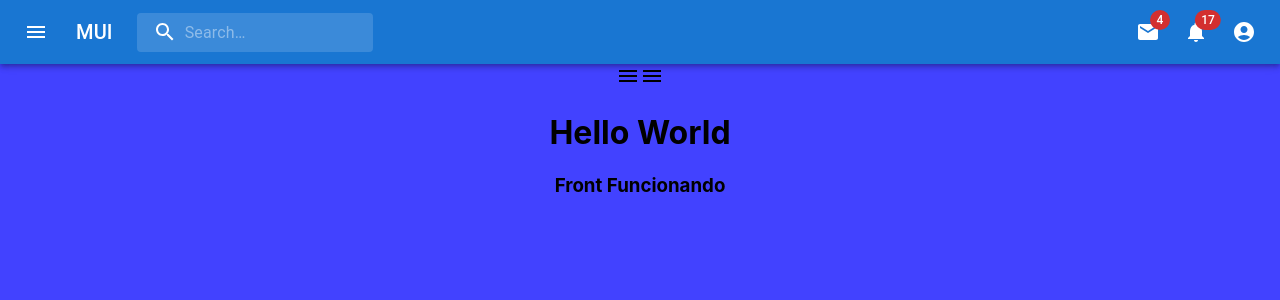
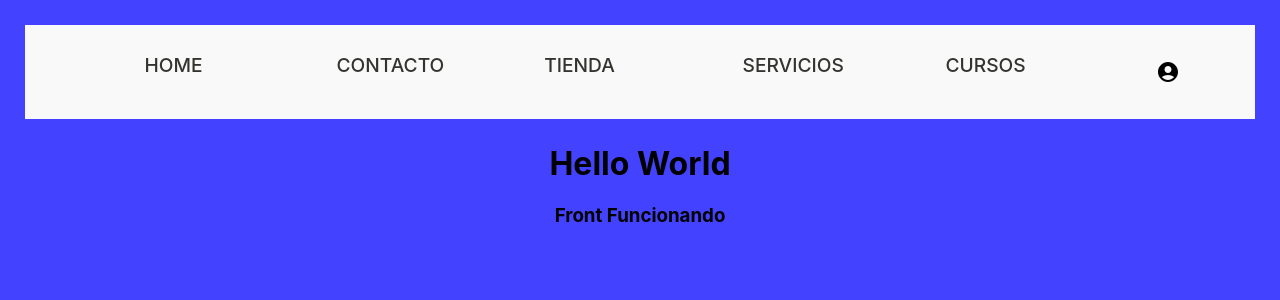
Before and after one commit to rubensauriosD/E-commerce-MACHI, a React (Create React App) app in the folder client/: page / in a window 1280 px wide. Shown: the top 300 px of the page. Built offline with nearby package versions, Linux system fonts and the light colour scheme.

Commit message:
componente visual provisional de navbar

```diff
--- a/client/src/App.js
+++ b/client/src/App.js
@@ -3,12 +3,12 @@ import { Route } from "react-router";
 import MainPage from "./Pages/MainPage";
 import { HashRouter as Router } from "react-router-dom";
 
-import PrimarySearchAppBar from "./Components/NavBar";
+import NavBar from "./Components/NavBar";
 function App() {
   return (
     <div className="App">
       <Router>
-        <Route path="/" component={PrimarySearchAppBar} />
+        <Route path="/" component={NavBar} />
         <Route exact path="/" component={MainPage} />
         <h3>Front Funcionando</h3>
       </Router>
--- a/client/src/Components/NavBar.jsx
+++ b/client/src/Components/NavBar.jsx
@@ -1,145 +1,84 @@
-import * as React from "react";
-import { styled, alpha } from "@mui/material/styles";
-import AppBar from "@mui/material/AppBar";
-import Box from "@mui/material/Box";
-import Toolbar from "@mui/material/Toolbar";
+// import * as React from "react";
+// import { styled, alpha } from "@mui/material/styles";
+// import AppBar from "@mui/material/AppBar";
+// import Box from "@mui/material/Box";
+// import Toolbar from "@mui/material/Toolbar";
 import IconButton from "@mui/material/IconButton";
-import Typography from "@mui/material/Typography";
-import InputBase from "@mui/material/InputBase";
-import Badge from "@mui/material/Badge";
-import MenuItem from "@mui/material/MenuItem";
-import Menu from "@mui/icons-material/Menu";
-import MenuIcon from "@mui/icons-material/Menu";
-import SearchIcon from "@mui/icons-material/Search";
+// import Typography from "@mui/material/Typography";
+// import InputBase from "@mui/material/InputBase";
+// import Badge from "@mui/material/Badge";
+// import MenuItem from "@mui/material/MenuItem";
+// import Menu from "@mui/icons-material/Menu";
+// import MenuIcon from "@mui/icons-material/Menu";
+// import SearchIcon from "@mui/icons-material/Search";
 import AccountCircle from "@mui/icons-material/AccountCircle";
-import MailIcon from "@mui/icons-material/Mail";
-import NotificationsIcon from "@mui/icons-material/Notifications";
-import MoreIcon from "@mui/icons-material/MoreVert";
+// import MailIcon from "@mui/icons-material/Mail";
+// import NotificationsIcon from "@mui/icons-material/Notifications";
+// import MoreIcon from "@mui/icons-material/MoreVert";
+import React from "react";
+import NavBarCSS from "../Styles/NavBar.module.css";
+import { NavLink } from "react-router-dom";
 
-const Search = styled("div")(({ theme }) => ({
-  position: "relative",
-  borderRadius: theme.shape.borderRadius,
-  backgroundColor: alpha(theme.palette.common.white, 0.15),
-  "&:hover": {
-    backgroundColor: alpha(theme.palette.common.white, 0.25),
-  },
-  marginRight: theme.spacing(2),
-  marginLeft: 0,
-  width: "100%",
-  [theme.breakpoints.up("sm")]: {
-    marginLeft: theme.spacing(3),
-    width: "auto",
-  },
-}));
-
-const SearchIconWrapper = styled("div")(({ theme }) => ({
-  padding: theme.spacing(0, 2),
-  height: "100%",
-  position: "absolute",
-  pointerEvents: "none",
-  display: "flex",
-  alignItems: "center",
-  justifyContent: "center",
-}));
-
-const StyledInputBase = styled(InputBase)(({ theme }) => ({
-  color: "inherit",
-  "& .MuiInputBase-input": {
-    padding: theme.spacing(1, 1, 1, 0),
-    // vertical padding + font size from searchIcon
-    paddingLeft: `calc(1em + ${theme.spacing(4)})`,
-    transition: theme.transitions.create("width"),
-    width: "100%",
-    [theme.breakpoints.up("md")]: {
-      width: "20ch",
-    },
-  },
-}));
-
-export default function PrimarySearchAppBar() {
-  const [anchorEl, setAnchorEl] = React.useState(null);
-  const [mobileMoreAnchorEl, setMobileMoreAnchorEl] = React.useState(null);
-
-  const isMenuOpen = Boolean(anchorEl);
-  const isMobileMenuOpen = Boolean(mobileMoreAnchorEl);
-
-  const handleProfileMenuOpen = (event) => {
-    setAnchorEl(event.currentTarget);
-  };
-
-  const handleMobileMenuClose = () => {
-    setMobileMoreAnchorEl(null);
-  };
-
-  const handleMenuClose = () => {
-    setAnchorEl(null);
-    handleMobileMenuClose();
-  };
-
-  const handleMobileMenuOpen = (event) => {
-    setMobileMoreAnchorEl(event.currentTarget);
-  };
-
-  const menuId = "primary-search-account-menu";
-  const renderMenu = (
-    <Menu
-      anchorEl={anchorEl}
-      anchorOrigin={{
-        vertical: "top",
-        horizontal: "right",
-      }}
-      id={menuId}
-      keepMounted
-      transformOrigin={{
-        vertical: "top",
-        horizontal: "right",
-      }}
-      open={isMenuOpen}
-      onClose={handleMenuClose}
+const NavBar = () => {
+  return (
+    <div className={NavBarCSS.navbar}>
+      <ul className={NavBarCSS.navlist}>
+        <li className={NavBarCSS.item}>
+          <NavLink
+            className={NavBarCSS.navlink}
+            exact
+            to="/home"
+            activeClassName="selected"
+            activeStyle={{}}
           >
-      <MenuItem onClick={handleMenuClose}>Profile</MenuItem>
-      <MenuItem onClick={handleMenuClose}>My account</MenuItem>
-    </Menu>
-  );
-
-  const mobileMenuId = "primary-search-account-menu-mobile";
-  const renderMobileMenu = (
-    <Menu
-      anchorEl={mobileMoreAnchorEl}
-      anchorOrigin={{
-        vertical: "top",
-        horizontal: "right",
-      }}
-      id={mobileMenuId}
-      keepMounted
-      transformOrigin={{
-        vertical: "top",
-        horizontal: "right",
-      }}
-      open={isMobileMenuOpen}
-      onClose={handleMobileMenuClose}
+            Home
+          </NavLink>
+        </li>
+        <li className={NavBarCSS.item}>
+          <NavLink
+            className={NavBarCSS.navlink}
+            exact
+            to="/home"
+            activeClassName="selected"
+            activeStyle={{}}
           >
-      <MenuItem>
-        <IconButton size="large" aria-label="show 4 new mails" color="inherit">
-          <Badge badgeContent={4} color="error">
-            <MailIcon />
-          </Badge>
-        </IconButton>
-        <p>Messages</p>
-      </MenuItem>
-      <MenuItem>
-        <IconButton
-          size="large"
-          aria-label="show 17 new notifications"
-          color="inherit"
+            Contacto
+          </NavLink>
+        </li>
+        <li className={NavBarCSS.item}>
+          <NavLink
+            className={NavBarCSS.navlink}
+            exact
+            to="/home"
+            activeClassName="selected"
+            activeStyle={{}}
           >
-          <Badge badgeContent={17} color="error">
-            <NotificationsIcon />
-          </Badge>
-        </IconButton>
-        <p>Notifications</p>
-      </MenuItem>
-      <MenuItem onClick={handleProfileMenuOpen}>
+            Tienda
+          </NavLink>
+        </li>
+        <li className={NavBarCSS.item}>
+          <NavLink
+            className={NavBarCSS.navlink}
+            exact
+            to="/home"
+            activeClassName="selected"
+            activeStyle={{}}
+          >
+            Servicios
+          </NavLink>
+        </li>
+        <li className={NavBarCSS.item}>
+          <NavLink
+            className={NavBarCSS.navlink}
+            exact
+            to="/home"
+            activeClassName="selected"
+            activeStyle={{}}
+          >
+            Cursos
+          </NavLink>
+        </li>
+        <li>
           <IconButton
             size="large"
             aria-label="account of current user"
@@ -149,89 +88,229 @@ export default function PrimarySearchAppBar() {
           >
             <AccountCircle />
           </IconButton>
-        <p>Profile</p>
-      </MenuItem>
-    </Menu>
+        </li>
+      </ul>
+    </div>
   );
+};
+export default NavBar;
 
-  return (
-    <Box sx={{ flexGrow: 1 }}>
-      <AppBar position="static">
-        <Toolbar>
-          <IconButton
-            size="large"
-            edge="start"
-            color="inherit"
-            aria-label="open drawer"
-            sx={{ mr: 2 }}
-          >
-            <MenuIcon />
-          </IconButton>
-          <Typography
-            variant="h6"
-            noWrap
-            component="div"
-            sx={{ display: { xs: "none", sm: "block" } }}
-          >
-            MUI
-          </Typography>
-          <Search>
-            <SearchIconWrapper>
-              <SearchIcon />
-            </SearchIconWrapper>
-            <StyledInputBase
-              placeholder="Search…"
-              inputProps={{ "aria-label": "search" }}
-            />
-          </Search>
-          <Box sx={{ flexGrow: 1 }} />
-          <Box sx={{ display: { xs: "none", md: "flex" } }}>
-            <IconButton
-              size="large"
-              aria-label="show 4 new mails"
-              color="inherit"
-            >
-              <Badge badgeContent={4} color="error">
-                <MailIcon />
-              </Badge>
-            </IconButton>
-            <IconButton
-              size="large"
-              aria-label="show 17 new notifications"
-              color="inherit"
-            >
-              <Badge badgeContent={17} color="error">
-                <NotificationsIcon />
-              </Badge>
-            </IconButton>
-            <IconButton
-              size="large"
-              edge="end"
-              aria-label="account of current user"
-              aria-controls={menuId}
-              aria-haspopup="true"
-              onClick={handleProfileMenuOpen}
-              color="inherit"
-            >
-              <AccountCircle />
-            </IconButton>
-          </Box>
-          <Box sx={{ display: { xs: "flex", md: "none" } }}>
-            <IconButton
-              size="large"
-              aria-label="show more"
-              aria-controls={mobileMenuId}
-              aria-haspopup="true"
-              onClick={handleMobileMenuOpen}
-              color="inherit"
-            >
-              <MoreIcon />
-            </IconButton>
-          </Box>
-        </Toolbar>
-      </AppBar>
-      {renderMobileMenu}
-      {renderMenu}
-    </Box>
-  );
-}
+// const Search = styled("div")(({ theme }) => ({
+//   position: "relative",
+//   borderRadius: theme.shape.borderRadius,
+//   backgroundColor: alpha(theme.palette.common.white, 0.15),
+//   "&:hover": {
+//     backgroundColor: alpha(theme.palette.common.white, 0.25),
+//   },
+//   marginRight: theme.spacing(2),
+//   marginLeft: 0,
+//   width: "100%",
+//   [theme.breakpoints.up("sm")]: {
+//     marginLeft: theme.spacing(3),
+//     width: "auto",
+//   },
+// }));
+
+// const SearchIconWrapper = styled("div")(({ theme }) => ({
+//   padding: theme.spacing(0, 2),
+//   height: "100%",
+//   position: "absolute",
+//   pointerEvents: "none",
+//   display: "flex",
+//   alignItems: "center",
+//   justifyContent: "center",
+// }));
+
+// const StyledInputBase = styled(InputBase)(({ theme }) => ({
+//   color: "inherit",
+//   "& .MuiInputBase-input": {
+//     padding: theme.spacing(1, 1, 1, 0),
+//     // vertical padding + font size from searchIcon
+//     paddingLeft: `calc(1em + ${theme.spacing(4)})`,
+//     transition: theme.transitions.create("width"),
+//     width: "100%",
+//     [theme.breakpoints.up("md")]: {
+//       width: "20ch",
+//     },
+//   },
+// }));
+
+// export default function PrimarySearchAppBar() {
+//   const [anchorEl, setAnchorEl] = React.useState(null);
+//   const [mobileMoreAnchorEl, setMobileMoreAnchorEl] = React.useState(null);
+
+//   const isMenuOpen = Boolean(anchorEl);
+//   const isMobileMenuOpen = Boolean(mobileMoreAnchorEl);
+
+//   const handleProfileMenuOpen = (event) => {
+//     setAnchorEl(event.currentTarget);
+//   };
+
+//   const handleMobileMenuClose = () => {
+//     setMobileMoreAnchorEl(null);
+//   };
+
+//   const handleMenuClose = () => {
+//     setAnchorEl(null);
+//     handleMobileMenuClose();
+//   };
+
+//   const handleMobileMenuOpen = (event) => {
+//     setMobileMoreAnchorEl(event.currentTarget);
+//   };
+
+//   const menuId = "primary-search-account-menu";
+//   const renderMenu = (
+//     <Menu
+//       anchorEl={anchorEl}
+//       anchorOrigin={{
+//         vertical: "top",
+//         horizontal: "right",
+//       }}
+//       id={menuId}
+//       keepMounted
+//       transformOrigin={{
+//         vertical: "top",
+//         horizontal: "right",
+//       }}
+//       open={isMenuOpen}
+//       onClose={handleMenuClose}
+//     >
+//       <MenuItem onClick={handleMenuClose}>Profile</MenuItem>
+//       <MenuItem onClick={handleMenuClose}>My account</MenuItem>
+//     </Menu>
+//   );
+
+//   const mobileMenuId = "primary-search-account-menu-mobile";
+//   const renderMobileMenu = (
+//     <Menu
+//       anchorEl={mobileMoreAnchorEl}
+//       anchorOrigin={{
+//         vertical: "top",
+//         horizontal: "right",
+//       }}
+//       id={mobileMenuId}
+//       keepMounted
+//       transformOrigin={{
+//         vertical: "top",
+//         horizontal: "right",
+//       }}
+//       open={isMobileMenuOpen}
+//       onClose={handleMobileMenuClose}
+//     >
+//       <MenuItem>
+//         <IconButton size="large" aria-label="show 4 new mails" color="inherit">
+//           <Badge badgeContent={4} color="error">
+//             <MailIcon />
+//           </Badge>
+//         </IconButton>
+//         <p>Messages</p>
+//       </MenuItem>
+//       <MenuItem>
+//         <IconButton
+//           size="large"
+//           aria-label="show 17 new notifications"
+//           color="inherit"
+//         >
+//           <Badge badgeContent={17} color="error">
+//             <NotificationsIcon />
+//           </Badge>
+//         </IconButton>
+//         <p>Notifications</p>
+//       </MenuItem>
+//       <MenuItem onClick={handleProfileMenuOpen}>
+//         <IconButton
+//           size="large"
+//           aria-label="account of current user"
+//           aria-controls="primary-search-account-menu"
+//           aria-haspopup="true"
+//           color="inherit"
+//         >
+//           <AccountCircle />
+//         </IconButton>
+//         <p>Profile</p>
+//       </MenuItem>
+//     </Menu>
+//   );
+
+//   return (
+//     <Box sx={{ flexGrow: 1 }}>
+//       <AppBar position="static">
+//         <Toolbar>
+//           <IconButton
+//             size="large"
+//             edge="start"
+//             color="inherit"
+//             aria-label="open drawer"
+//             sx={{ mr: 2 }}
+//           >
+//             <MenuIcon />
+//           </IconButton>
+//           <Typography
+//             variant="h6"
+//             noWrap
+//             component="div"
+//             sx={{ display: { xs: "none", sm: "block" } }}
+//           >
+//             MUI
+//           </Typography>
+//           <Search>
+//             <SearchIconWrapper>
+//               <SearchIcon />
+//             </SearchIconWrapper>
+//             <StyledInputBase
+//               placeholder="Search…"
+//               inputProps={{ "aria-label": "search" }}
+//             />
+//           </Search>
+//           <Box sx={{ flexGrow: 1 }} />
+//           <Box sx={{ display: { xs: "none", md: "flex" } }}>
+//             <IconButton
+//               size="large"
+//               aria-label="show 4 new mails"
+//               color="inherit"
+//             >
+//               <Badge badgeContent={4} color="error">
+//                 <MailIcon />
+//               </Badge>
+//             </IconButton>
+//             <IconButton
+//               size="large"
+//               aria-label="show 17 new notifications"
+//               color="inherit"
+//             >
+//               <Badge badgeContent={17} color="error">
+//                 <NotificationsIcon />
+//               </Badge>
+//             </IconButton>
+//             <IconButton
+//               size="large"
+//               edge="end"
+//               aria-label="account of current user"
+//               aria-controls={menuId}
+//               aria-haspopup="true"
+//               onClick={handleProfileMenuOpen}
+//               color="inherit"
+//             >
+//               <AccountCircle />
+//             </IconButton>
+//           </Box>
+//           <Box sx={{ display: { xs: "flex", md: "none" } }}>
+//             <IconButton
+//               size="large"
+//               aria-label="show more"
+//               aria-controls={mobileMenuId}
+//               aria-haspopup="true"
+//               onClick={handleMobileMenuOpen}
+//               color="inherit"
+//             >
+//               <MoreIcon />
+//             </IconButton>
+//           </Box>
+//         </Toolbar>
+//       </AppBar>
+//       {renderMobileMenu}
+//       {renderMenu}
+//     </Box>
+//   );
+// }
--- /dev/null
+++ b/client/src/Styles/NavBar.module.css
@@ -0,0 +1,27 @@
+.navbar {
+  margin: 25px;
+  background: #f9f9f9;
+  padding: 7px;
+}
+.navlist {
+  list-style: none;
+  display: flex;
+  justify-content: space-around;
+}
+.item {
+  margin: 5px;
+}
+.navlink {
+  color: #33332f;
+  text-decoration: none;
+  font-size: 1.2em;
+  text-transform: uppercase;
+  font-weight: 500;
+  display: inline-block;
+  width: 80px;
+  -webkit-transition: all 0.2s ease-in-out;
+  transition: all 0.2s ease-in-out;
+}
+.navlink:hover {
+  color: #fddb3a;
+}
```
Also changed, not shown: client/src/Components/Contacto.jsx (added, +7 -0 lines), client/src/Components/Login.jsx (+7 -0 lines). Lines whose indentation alone changed are shown as unchanged.
